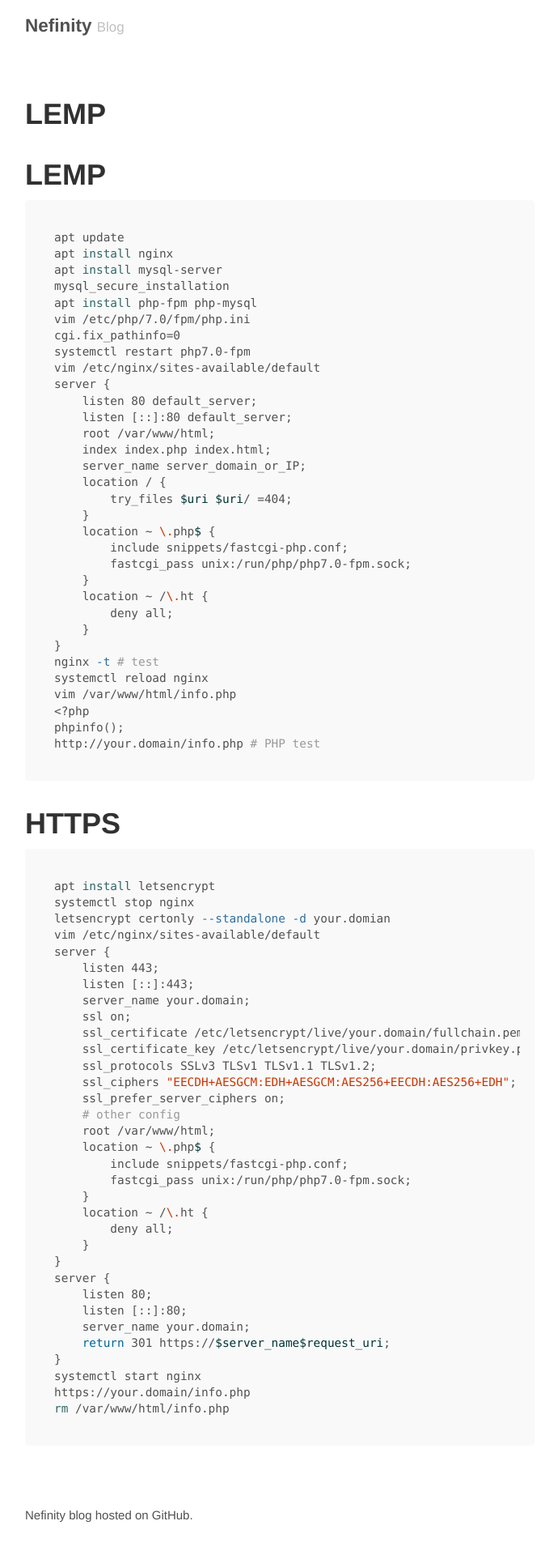
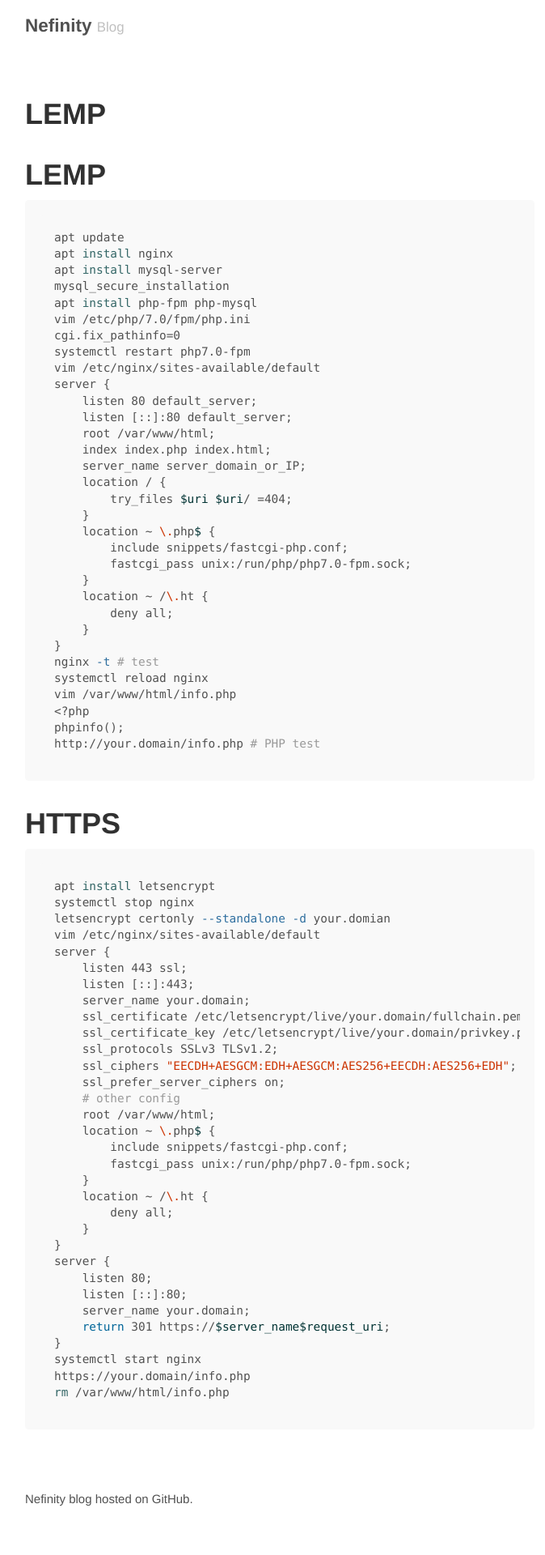
Before and after one commit to yatyricky/yatyricky.github.io, a Jekyll site: the page built from notes/Server/Deploy LEMP.md, in a window 1280 px wide. Shown: the whole page at 81% size, without its empty margins (294-968 px from the left). Built offline with Jekyll 4.4.1, drawn with Linux system fonts in a browser that asks for light colours; our own code applies the rules of GitHub Pages for plain Markdown files.

```diff
--- a/notes/Server/Deploy LEMP.md
+++ b/notes/Server/Deploy LEMP.md
@@ -43,13 +43,12 @@ systemctl stop nginx
 letsencrypt certonly --standalone -d your.domian
 vim /etc/nginx/sites-available/default
 server {
-    listen 443;
+    listen 443 ssl;
     listen [::]:443;
     server_name your.domain;
-    ssl on;
     ssl_certificate /etc/letsencrypt/live/your.domain/fullchain.pem;
     ssl_certificate_key /etc/letsencrypt/live/your.domain/privkey.pem;
-    ssl_protocols SSLv3 TLSv1 TLSv1.1 TLSv1.2;
+    ssl_protocols SSLv3 TLSv1.2;
     ssl_ciphers "EECDH+AESGCM:EDH+AESGCM:AES256+EECDH:AES256+EDH";
     ssl_prefer_server_ciphers on;
     # other config
```
